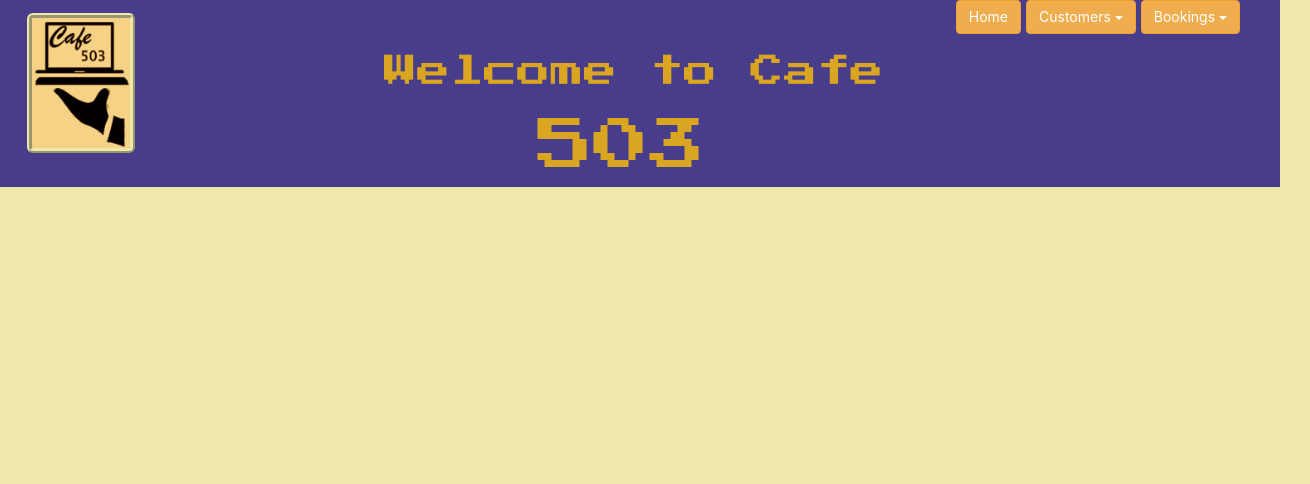
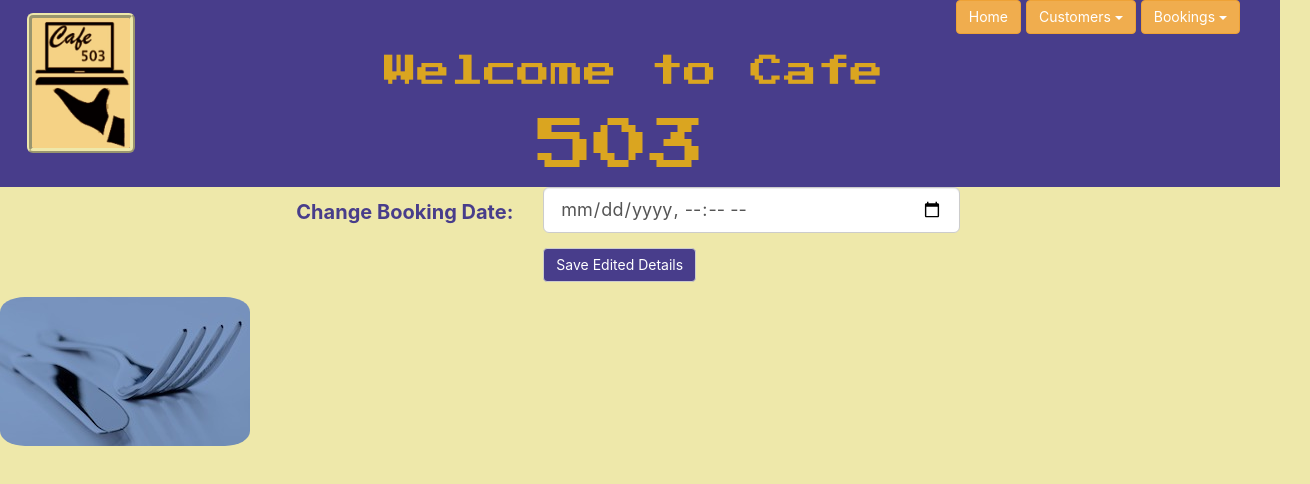
Before and after one commit to ShanzyHolm/Restaurant_Java_Project_FrontEnd, a React (Create React App) app in the folder restaurant_front/: page /bookings/1/edit in a window 1280 px wide. Shown: the top 484 px of the page, 1310 px wide, since content can reach past the window. Built offline with nearby package versions, Linux system fonts and the light colour scheme; no server answers.

Commit message:
adds ability to change date of booking

```diff
--- a/restaurant_front/src/App.js
+++ b/restaurant_front/src/App.js
@@ -6,6 +6,7 @@ import CustomerContainer from './containers/customers/CustomerContainer';
 import CustomerFormContainer from './containers/customers/CustomerFormContainer';
 import EditCustomerFormContainer from './containers/customers/EditCustomerFormContainer';
 import BookingFormContainer from './containers/bookings/BookingFormContainer';
+import EditBookingFormContainer from './containers/bookings/EditBookingFormContainer';
 import BookingContainer from './containers/bookings/BookingContainer';
 
 
@@ -31,6 +32,10 @@ class App extends Component {
               return <CustomerContainer url={url}/>
             }}/>
 
+            <Route exact path="/bookings/:id/edit" render={(props) => {
+              const url = "/bookings/" + props.match.params.id + "?projection=embedCustomer"
+              return <EditBookingFormContainer url={url}/>
+            }}/>
             <Route exact path="/bookings/new" component={BookingFormContainer}/>
             <Route exact path="/bookings" component={BookingContainer}/>
 
--- a/restaurant_front/src/components/bookings/Booking.js
+++ b/restaurant_front/src/components/bookings/Booking.js
@@ -2,6 +2,8 @@ import React from 'react';
 import moment from 'moment';
 
 const Booking = (props) => {
+
+  const editUrl = "/bookings/" + props.booking.id + "/edit"
 
   let date = new Date(props.booking.date);
   let formattedDate = moment(date).format("DD/MM/YY HH:mm");
@@ -11,7 +13,7 @@ const Booking = (props) => {
     <div className="booking-component">
       {/* <a href={url}> */}
       <h2>{props.booking.id} {formattedDate}</h2>
-      {/* </a> */}
+      <a href={editUrl}>Edit Booking</a>
     </div>
   )
 }
--- a/restaurant_front/src/containers/bookings/EditBookingFormContainer.js
+++ b/restaurant_front/src/containers/bookings/EditBookingFormContainer.js
@@ -22,12 +22,12 @@ class EditBookingFormContainer extends Component {
 
   handleSubmit(event){
     event.preventDefault();
+    console.log("submit is: ",event.target.date);
     fetch(this.props.url, {
       method: 'PATCH',
       headers: {'Content-Type': 'application/json'},
       body: JSON.stringify({
-        "name": event.target.name.value,
-        "number": event.target.number.value
+        "date": event.target.date.value,
       })
     })
     .then(() => {
@@ -39,7 +39,7 @@ class EditBookingFormContainer extends Component {
     fetch(this.props.url)
     .then((res) => res.json())
     .then((data) => {
-      this.setState({customers: data})
+      this.setState({bookings: data})
       console.log(data);
     })
   }
@@ -51,18 +51,11 @@ class EditBookingFormContainer extends Component {
         <div className="row">
           <Form horizontal onSubmit={this.handleSubmit}>
 
-            <FormGroup bsSize="large" controlId="bookingForm">
-              <Col className="font" componentClass={ControlLabel} smOffset={1} sm={4}> {' '}
-                <strong className="font">Name: </strong>
-              </Col>
-              <Col sm={4}>
-                <FormControl type="text" value={this.state.bookings.name} onChange={this.handleChange} name="name"/>
-              </Col>
-            </FormGroup>{' '}
+
 
             <FormGroup bsSize="large" controlId="bookingForm">
               <Col className="font" componentClass={ControlLabel} smOffset={1} sm={4}> {' '}
-                <strong className="font">Contact Number: </strong>
+                <strong className="font">Change Booking Date: </strong>
               </Col>
               <Col sm={4}>
                 <FormControl type="datetime-local" value={this.state.bookings.date} onChange={this.handleChange} name="date"/>
```
